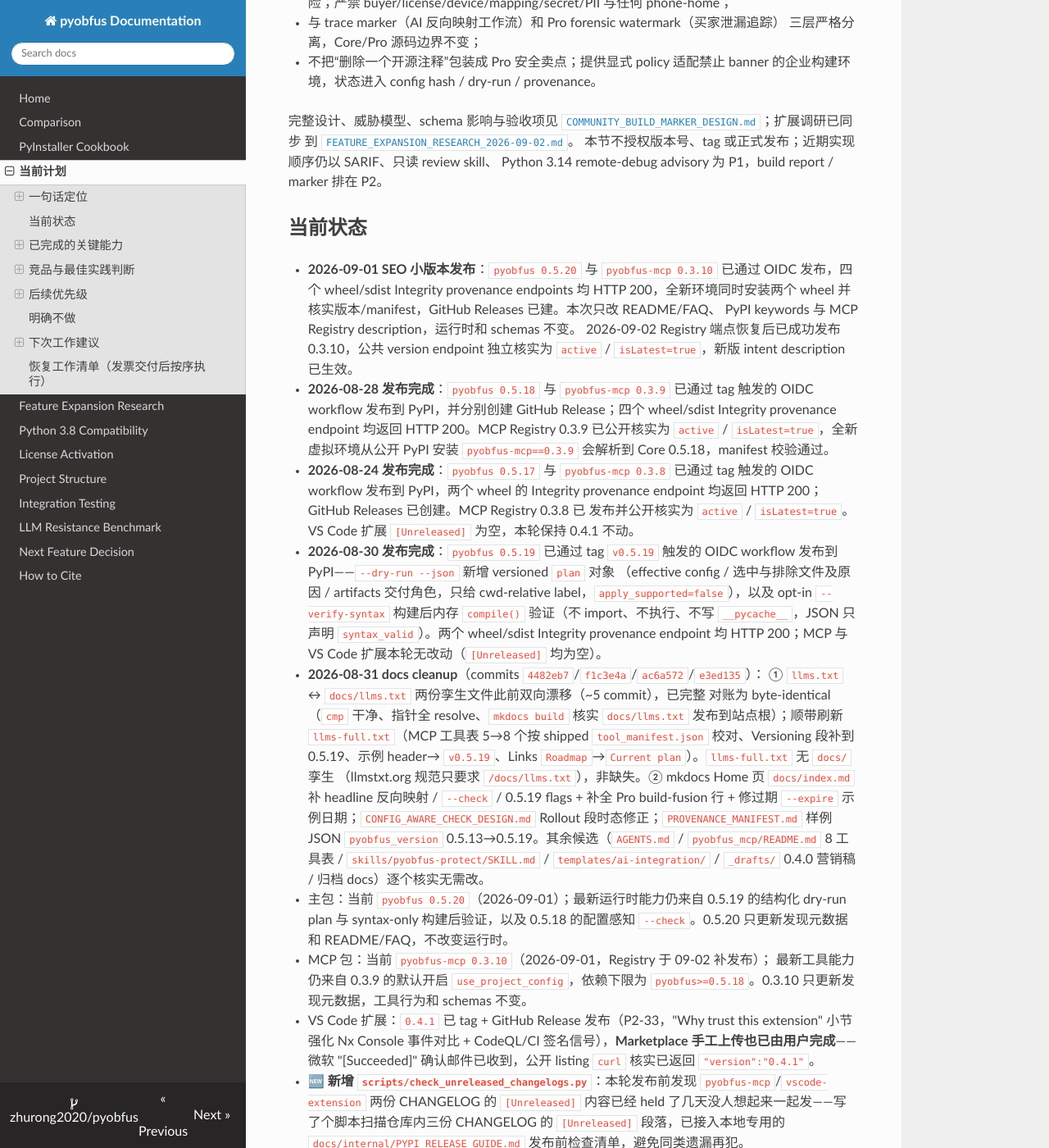
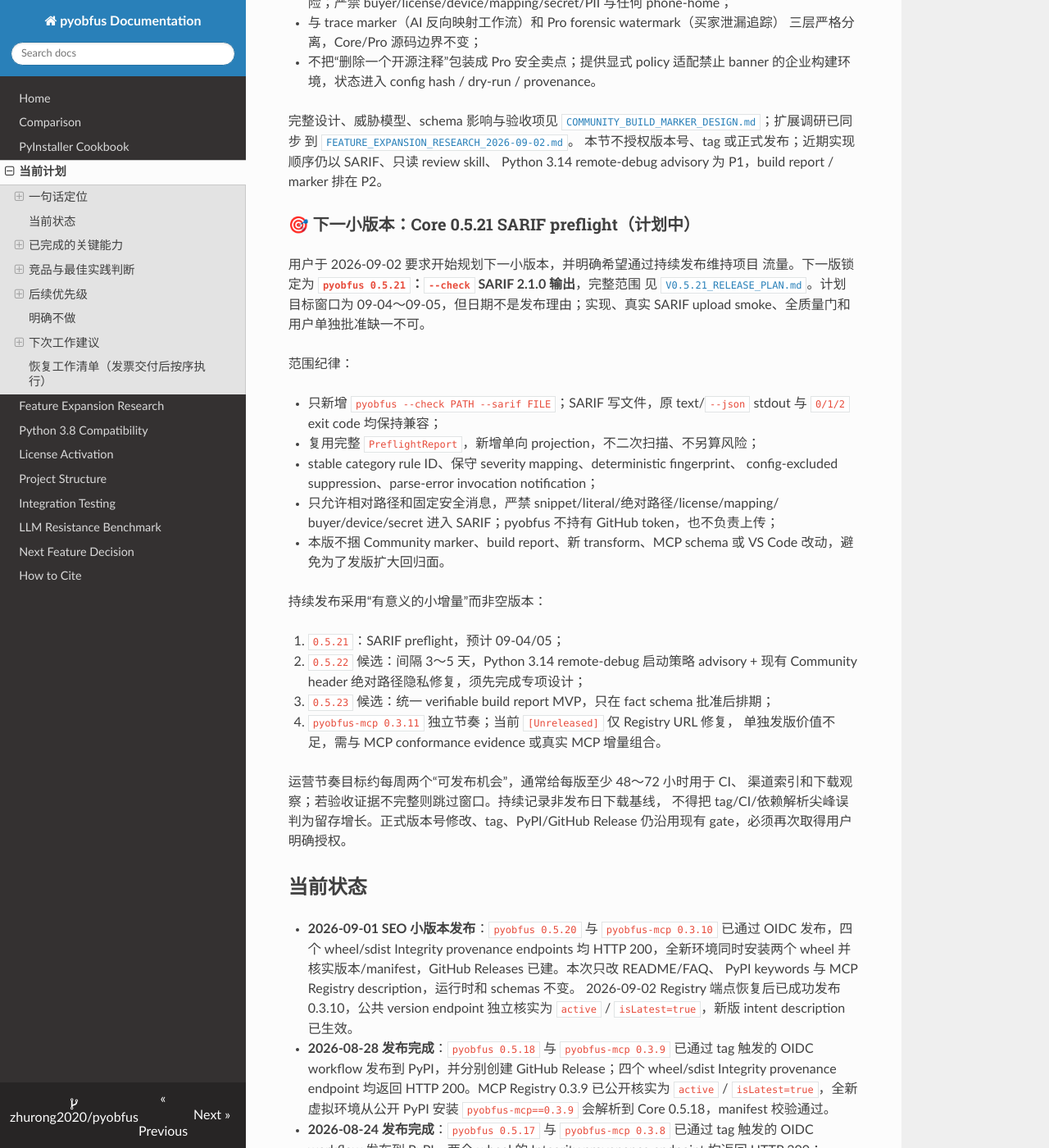
Before and after one commit to zhurong2020/pyobfus, an MkDocs documentation site: the page built from docs/CURRENT_PLAN_ZH.md, in a window 1280 px wide and 1400 px high, scrolled down 1451 px. Shown: the whole window at 82% size. Built offline with MkDocs 1.6.1, drawn with Linux system fonts in a browser that asks for light colours; nearby versions of some CDN libraries.

Commit message:
docs: plan 0.5.21 SARIF release

```diff
--- a/docs/CURRENT_PLAN_ZH.md
+++ b/docs/CURRENT_PLAN_ZH.md
@@ -70,6 +70,40 @@
 到 [`FEATURE_EXPANSION_RESEARCH_2026-09-02.md`](FEATURE_EXPANSION_RESEARCH_2026-09-02.md)。
 本节不授权版本号、tag 或正式发布；近期实现顺序仍以 SARIF、只读 review skill、
 Python 3.14 remote-debug advisory 为 P1，build report / marker 排在 P2。
+
+### 🎯 下一小版本：Core 0.5.21 SARIF preflight（计划中）
+
+用户于 2026-09-02 要求开始规划下一小版本，并明确希望通过持续发布维持项目
+流量。下一版锁定为 **`pyobfus 0.5.21`：`--check` SARIF 2.1.0 输出**，完整范围
+见 [`V0.5.21_RELEASE_PLAN.md`](V0.5.21_RELEASE_PLAN.md)。计划目标窗口为
+09-04～09-05，但日期不是发布理由；实现、真实 SARIF upload smoke、全质量门和
+用户单独批准缺一不可。
+
+范围纪律：
+
+- 只新增 `pyobfus --check PATH --sarif FILE`；SARIF 写文件，原 text/`--json`
+  stdout 与 `0/1/2` exit code 均保持兼容；
+- 复用完整 `PreflightReport`，新增单向 projection，不二次扫描、不另算风险；
+- stable category rule ID、保守 severity mapping、deterministic fingerprint、
+  config-excluded suppression、parse-error invocation notification；
+- 只允许相对路径和固定安全消息，严禁 snippet/literal/绝对路径/license/mapping/
+  buyer/device/secret 进入 SARIF；pyobfus 不持有 GitHub token，也不负责上传；
+- 本版不捆 Community marker、build report、新 transform、MCP schema 或 VS Code
+  改动，避免为了发版扩大回归面。
+
+持续发布采用“有意义的小增量”而非空版本：
+
+1. `0.5.21`：SARIF preflight，预计 09-04/05；
+2. `0.5.22` 候选：间隔 3～5 天，Python 3.14 remote-debug 启动策略 advisory +
+   现有 Community header 绝对路径隐私修复，须先完成专项设计；
+3. `0.5.23` 候选：统一 verifiable build report MVP，只在 fact schema 批准后排期；
+4. `pyobfus-mcp 0.3.11` 独立节奏；当前 `[Unreleased]` 仅 Registry URL 修复，
+   单独发版价值不足，需与 MCP conformance evidence 或真实 MCP 增量组合。
+
+运营节奏目标约每周两个“可发布机会”，通常给每版至少 48～72 小时用于 CI、
+渠道索引和下载观察；若验收证据不完整则跳过窗口。持续记录非发布日下载基线，
+不得把 tag/CI/依赖解析尖峰误判为留存增长。正式版本号修改、tag、PyPI/GitHub
+Release 仍沿用现有 gate，必须再次取得用户明确授权。
 
 ## 当前状态
 
```
Also changed, not shown: docs/V0.5.21_RELEASE_PLAN.md (added, +159 -0 lines).
